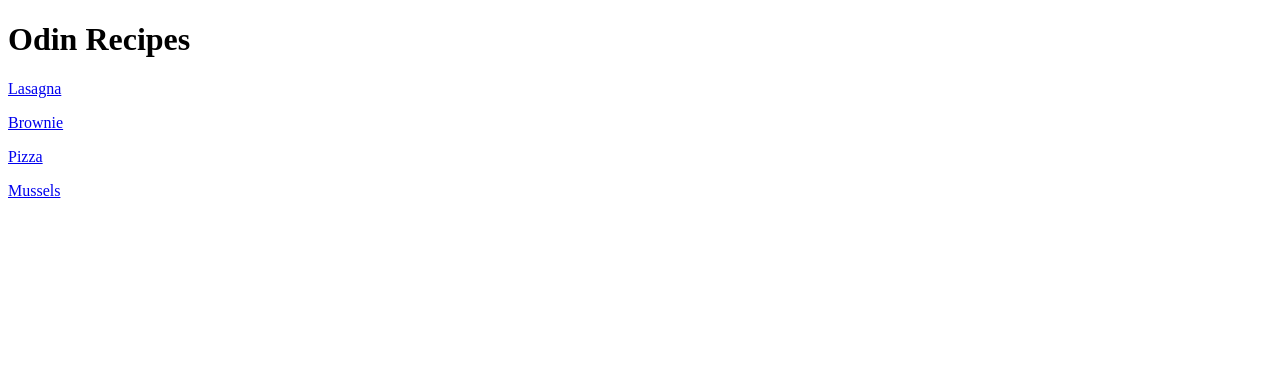
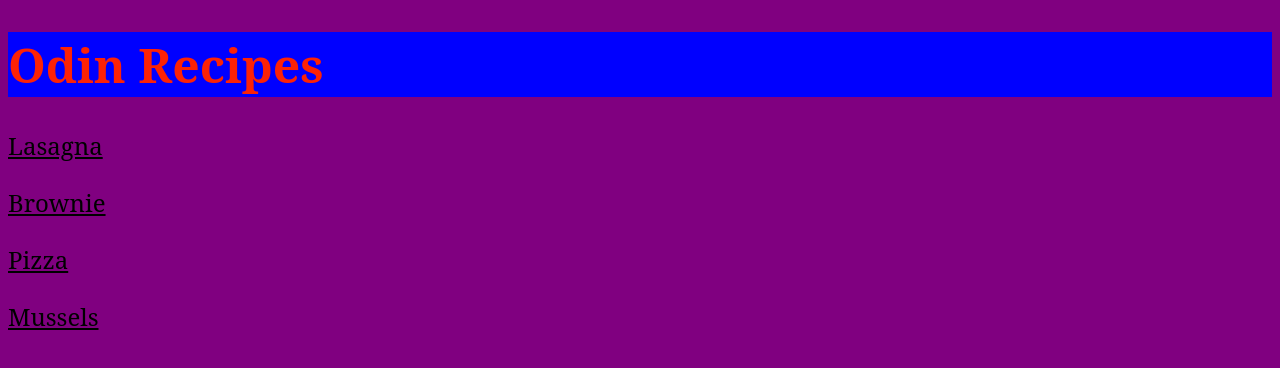
Before and after one commit to Taurasjega/odin-recipes, a plain HTML site: page index.html in a window 1280 px wide. Drawn offline with Linux system fonts and the light colour scheme.

Commit message:
Changed the styles in index.html and added a title. Change the images height attribute to auto to maintain proportion.

```diff
--- a/index.html
+++ b/index.html
@@ -1,8 +1,9 @@
 <!DOCTYPE html>
 <html lang="en">
 <head>
+ <link rel="stylesheet" href="styles.css">
+ <title>Recipes</title>
  <meta charset="utf-8">
-
 </head>
 <body>
 <h1>Odin Recipes</h1>
--- /dev/null
+++ b/styles.css
@@ -0,0 +1,15 @@
+h1{
+    color:rgb(253, 34, 5);
+    background-color: blue;
+    font-weight: 800;
+}
+
+body{
+    font-family: 'serif' , 'Arial', 'sans-serif';
+    font-size: 24px;
+    background-color: purple;
+}
+
+a {
+    color: black;
+}
```
Also changed, not shown: recipes/brownie.html (+1 -1 lines), recipes/lasagna.html (+1 -1 lines), recipes/mussels.html (+1 -1 lines), recipes/pizza.html (+1 -1 lines).
